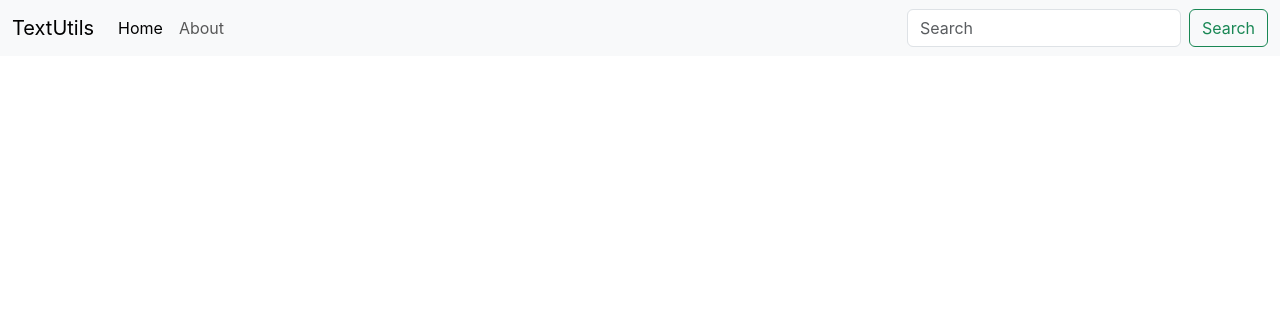
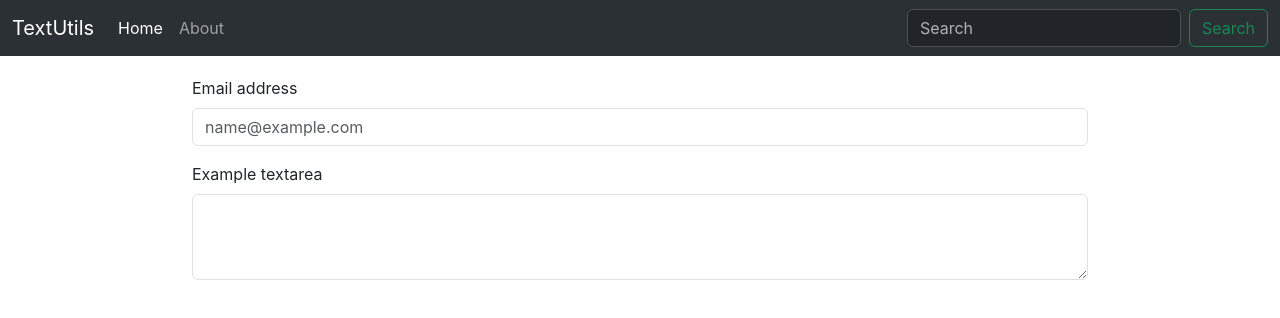
Before and after one commit to Anshikaa-agarwal/reacttt, a React (Create React App) app in the folder my-app/: page / in a window 1280 px wide. Shown: the top 318 px of the page. Built offline with nearby package versions, Linux system fonts and the light colour scheme.

Commit message:
text-form

```diff
--- a/my-app/src/App.css
+++ b/my-app/src/App.css
@@ -1,38 +1,5 @@
-.App {
-  text-align: center;
+.content{
+  width: 70vw;
+  margin: auto;
+  margin-top: 20px;
 }
-
-.App-logo {
-  height: 40vmin;
-  pointer-events: none;
-}
-
-@media (prefers-reduced-motion: no-preference) {
-  .App-logo {
-    animation: App-logo-spin infinite 20s linear;
-  }
-}
-
-.App-header {
-  background-color: #282c34;
-  min-height: 100vh;
-  display: flex;
-  flex-direction: column;
-  align-items: center;
-  justify-content: center;
-  font-size: calc(10px + 2vmin);
-  color: white;
-}
-
-.App-link {
-  color: #61dafb;
-}
-
-@keyframes App-logo-spin {
-  from {
-    transform: rotate(0deg);
-  }
-  to {
-    transform: rotate(360deg);
-  }
-}
--- a/my-app/src/App.js
+++ b/my-app/src/App.js
@@ -1,11 +1,14 @@
-import logo from './logo.svg';
 import './App.css';
 import Navbar from './component/Navbar';
+import TextForm from './component/TextForm';
 
 function App() {
   return (
     <>
-    <Navbar></Navbar>
+    <Navbar title="TextUtils" bgDark={true}></Navbar>
+    <div className="content">
+    <TextForm></TextForm>
+    </div>
     </>
   );
 }
--- a/my-app/src/component/Navbar.js
+++ b/my-app/src/component/Navbar.js
@@ -1,10 +1,11 @@
 import React from 'react'
+import propTypes from 'prop-types'
 
-const Navbar = () => {
+const Navbar = (props) => {
   return (
-    <nav className="navbar navbar-expand-lg bg-body-tertiary">
+    <nav className="navbar navbar-expand-lg bg-body-tertiary" data-bs-theme={props.bgDark ? "dark" : "light"}>
         <div className="container-fluid">
-            <a className="navbar-brand" href="/">TextUtils</a>
+            <a className="navbar-brand" href="/">{props.title}</a>
             <button className="navbar-toggler" type="button" data-bs-toggle="collapse" data-bs-target="#navbarSupportedContent" aria-controls="navbarSupportedContent" aria-expanded="false" aria-label="Toggle navigation">
             <span className="navbar-toggler-icon"></span>
             </button>
@@ -27,4 +28,13 @@ const Navbar = () => {
   )
 }
 
+Navbar.propTypes = {
+    title: propTypes.string,
+    bgDark: propTypes.bool
+}
+
+Navbar.defaultProps = {
+    title: "title",
+    bgDark: true
+}
 export default Navbar
--- /dev/null
+++ b/my-app/src/component/TextForm.js
@@ -0,0 +1,16 @@
+import React from 'react'
+
+export default function TextForm() {
+  return (
+    <>
+      <div class="mb-3">
+        <label htmlFor="exampleFormControlInput1" class="form-label">Email address</label>
+        <input type="email" class="form-control" id="exampleFormControlInput1" placeholder="name@example.com"/>
+        </div>
+        <div class="mb-3">
+        <label htmlFor="exampleFormControlTextarea1" class="form-label">Example textarea</label>
+        <textarea class="form-control" id="exampleFormControlTextarea1" rows="3"></textarea>
+      </div>
+    </>
+  )
+}
```
Also changed, not shown: my-app/src/logo.svg (deleted).
